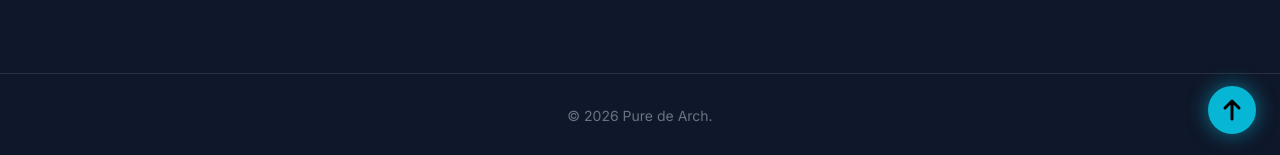
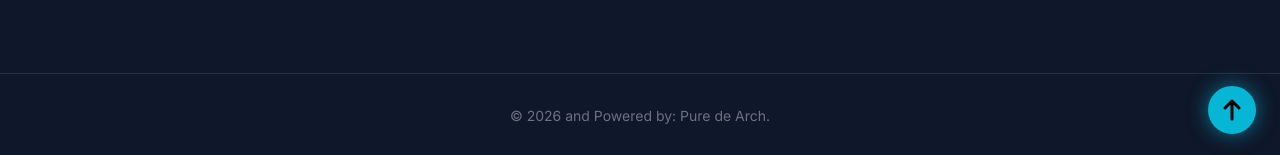
Before and after one commit to Pure-de-Arch/Pure-de-Arch.github.io, a Jekyll site: the page built from index.html, in a window 1280 px wide and 900 px high, scrolled down 9691 px. Shown: the part 742-897 px from the top of the window. Built offline with Jekyll 4.4.1, drawn with Linux system fonts in a browser that asks for light colours; nearby versions of some CDN libraries.

Commit message:
Update default.html

```diff
--- a/_layouts/default.html
+++ b/_layouts/default.html
@@ -59,7 +59,7 @@
 
     <footer class="border-t border-white/10 py-8 mt-12 bg-darkbg-900">
         <div class="max-w-7xl mx-auto text-center text-sm text-gray-500">
-            <p>&copy; {{ site.time | date: '%Y' }} Pure de Arch.</p>
+            <p>&copy; {{ site.time | date: '%Y' }} and Powered by: Pure de Arch.</p>
         </div>
     </footer>
 
```
Also changed, not shown: other parts of _layouts/default.html (+1 -1 lines).
